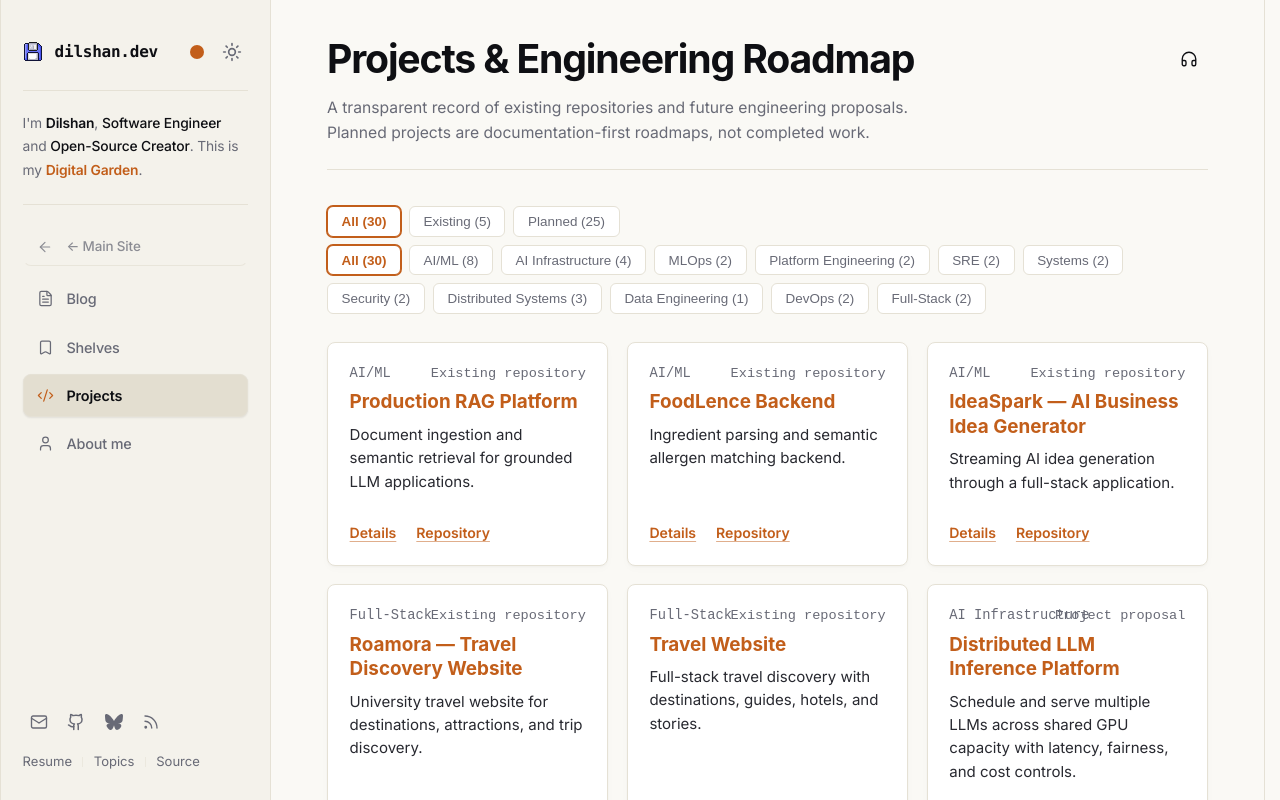
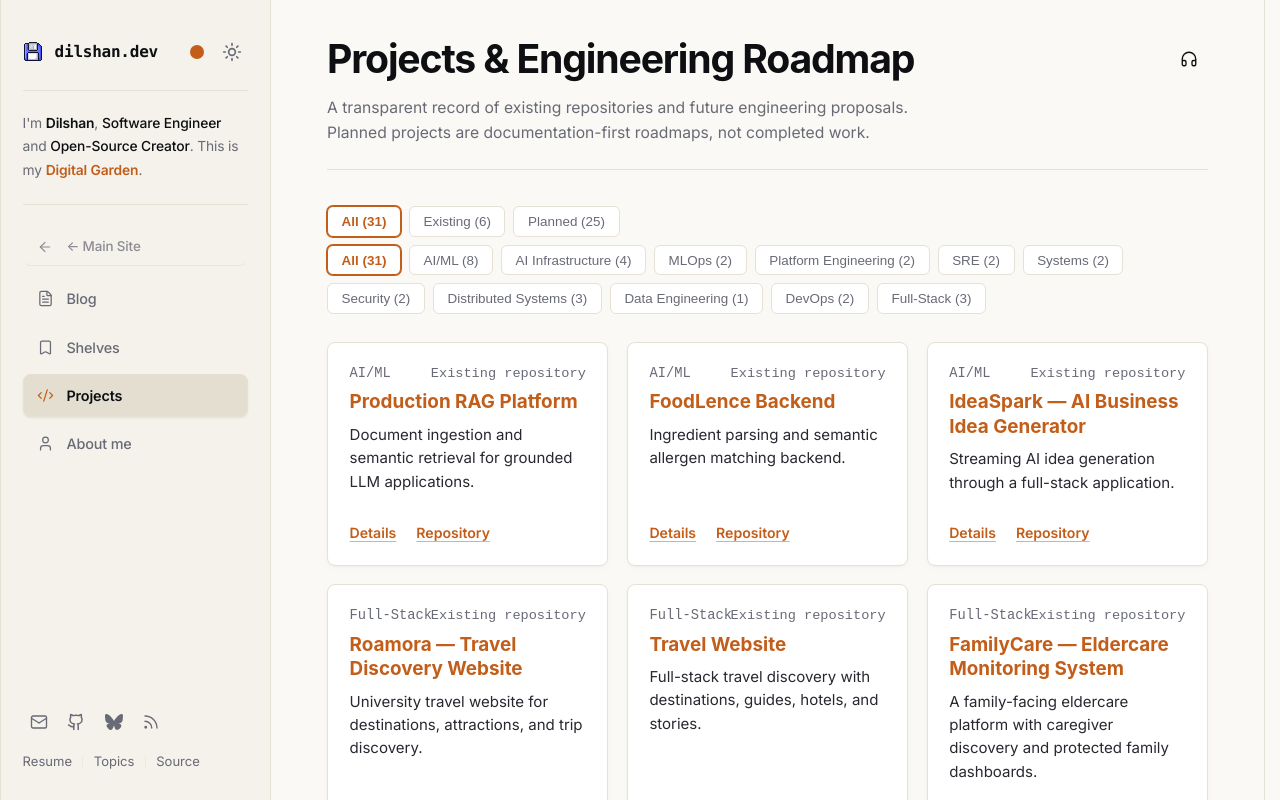
Before and after one commit to dilshandevxx/dilshan-personal-portfolio, a Next.js app: page /projects in a window 1280 px wide. Shown: the top 800 px of the page. Built offline with nearby package versions, Linux system fonts and the light colour scheme; a web font is replaced by a local one.

Commit message:
feat: include existing FamilyCare university project

```diff
--- a/src/data/projects.ts
+++ b/src/data/projects.ts
@@ -313,6 +313,60 @@ export const projectsList: Project[] = [
     "status": "Existing"
   },
   {
+    "slug": "familycare-eldercare-system",
+    "title": "FamilyCare — Eldercare Monitoring System",
+    "date": "Existing",
+    "category": "Full-Stack",
+    "tagline": "A family-facing eldercare platform with caregiver discovery and protected family dashboards.",
+    "description": "A university team project repository describing an eldercare monitoring platform for families coordinating care for elderly parents.",
+    "longDescription": "The repository README describes public pages for product information and caregiver discovery, JWT-protected login and registration, and a family dashboard with summaries of health-related measurements and alerts. The documented stack includes React, Node.js, and MySQL, with Vercel deployment badges. This portfolio entry records the README's stated scope, not a clinical validation claim.",
+    "highlights": [
+      "Public product and feature pages",
+      "Caregiver listing/discovery described in the README",
+      "JWT-protected login and registration",
+      "Family dashboard with measurement summaries and alerts described in the README",
+      "React, Node.js, and MySQL stack badges in the repository README"
+    ],
+    "architecture": "Browser client → React application → Node.js backend → MySQL persistence. The README describes public access and authenticated family dashboard areas; inspect the implementation to verify API boundaries, authorization rules, and data update mechanisms.",
+    "challenges": "Verify authentication and authorization at every API boundary, protect sensitive family data, validate alert correctness, audit access, and document privacy and retention. Do not present the application as a clinically validated monitoring device.",
+    "tags": [
+      "React",
+      "Node.js",
+      "MySQL",
+      "JWT",
+      "Vercel"
+    ],
+    "stars": 0,
+    "featured": false,
+    "highlight": false,
+    "githubUrl": "https://github.com/dilshandevxx/FamilyCare-Univercity-Project",
+    "metricsDetail": [],
+    "stackLayers": [
+      {
+        "layer": "Frontend",
+        "technologies": [
+          "React"
+        ]
+      },
+      {
+        "layer": "Backend",
+        "technologies": [
+          "Node.js",
+          "JWT"
+        ]
+      },
+      {
+        "layer": "Persistence",
+        "technologies": [
+          "MySQL"
+        ]
+      }
+    ],
+    "image": "",
+    "aliases": [],
+    "status": "Existing"
+  },
+  {
     "slug": "distributed-llm-inference-platform",
     "title": "Distributed LLM Inference Platform",
     "date": "Roadmap",
```
